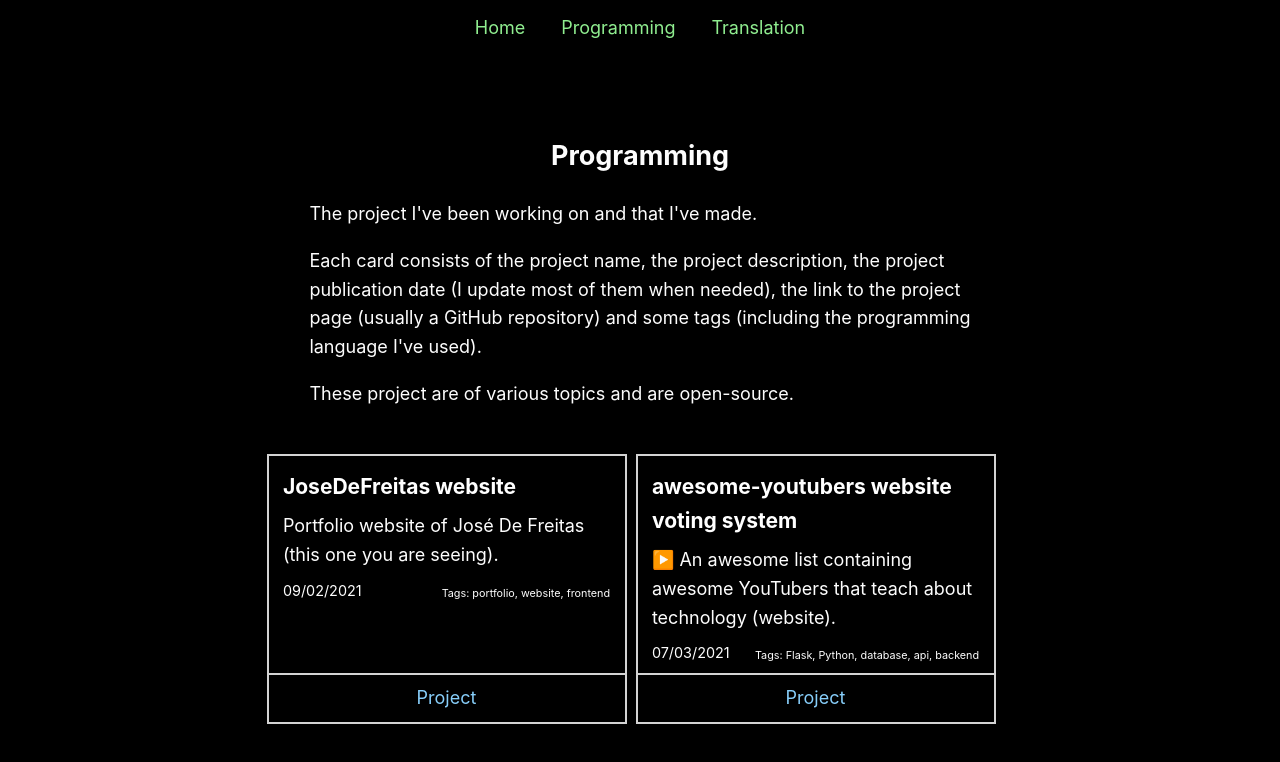
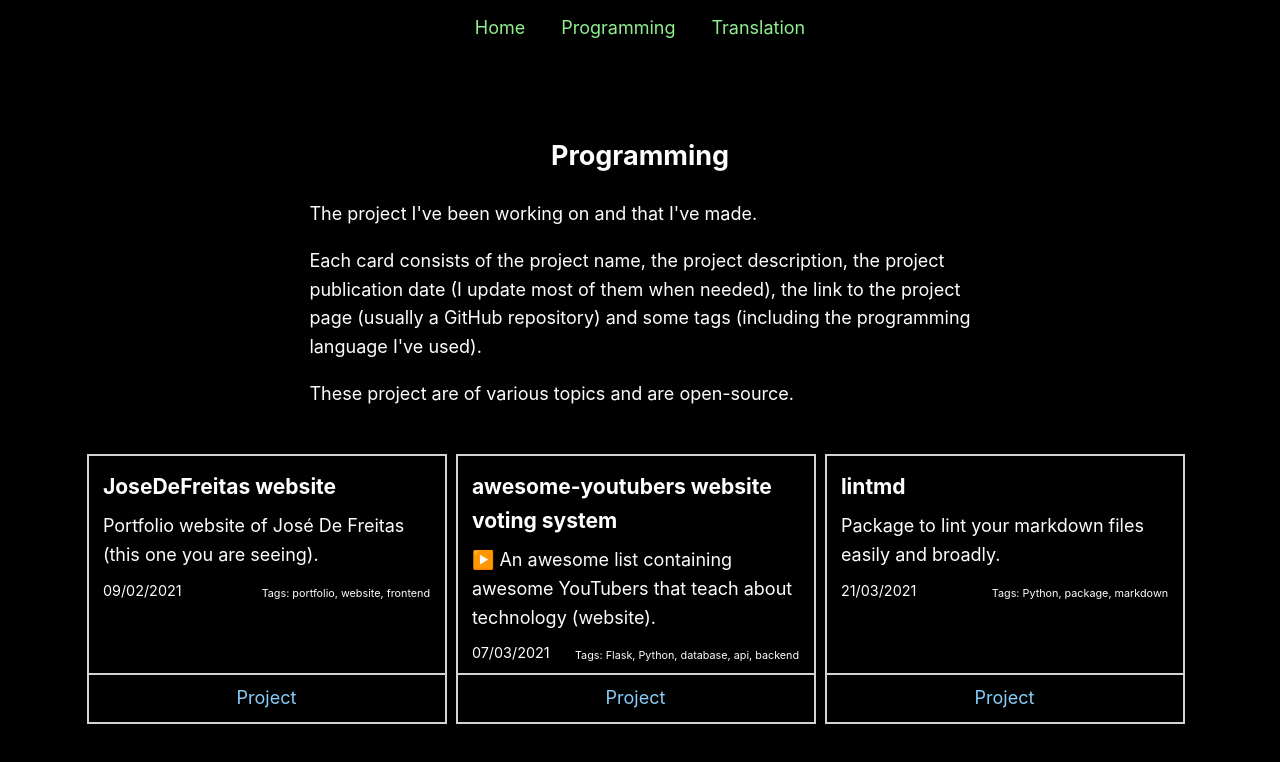
Before and after one commit to JoseDeFreitas/JoseDeFreitas-website, a Next.js app: page /portfolio/programming in a window 1280 px wide. Shown: the top 762 px of the page. Built offline with nearby package versions, Linux system fonts and the light colour scheme.

Commit message:
Add project

```diff
--- a/public/data/data_programming.js
+++ b/public/data/data_programming.js
@@ -14,5 +14,13 @@ export const programmingProjects = [
         creation: '07/03/2021',
         link: 'https://github.com/JoseDeFreitas/awesome-youtubers/tree/main/src/voter',
         tags: ['Flask', 'Python', 'database', 'api', 'backend']
+    },
+    {
+        id: 3,
+        name: 'lintmd',
+        description: 'Package to lint your markdown files easily and broadly.',
+        creation: '21/03/2021',
+        link: 'https://github.com/JoseDeFreitas/lintmd',
+        tags: ['Python', 'package', 'markdown']
     }
 ]
```
